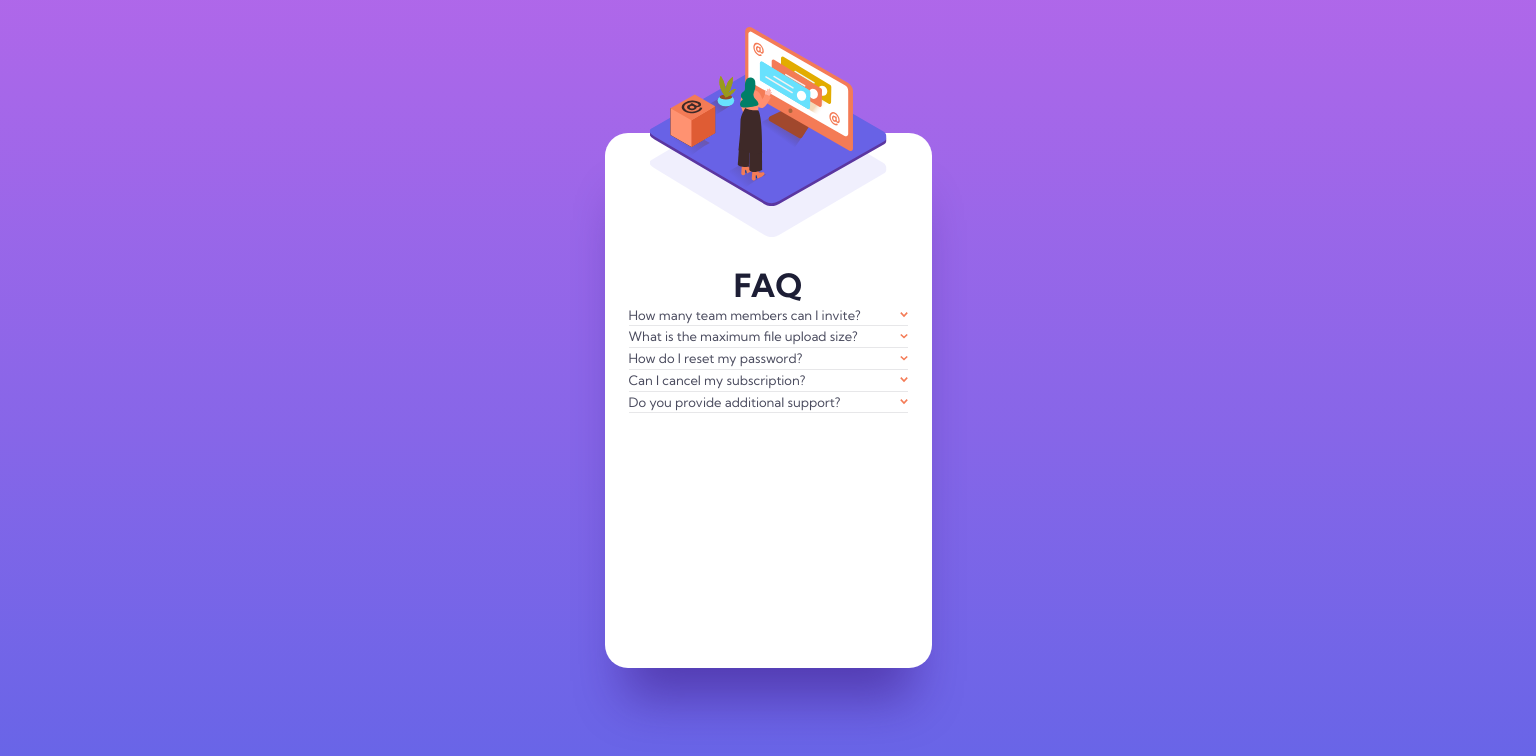
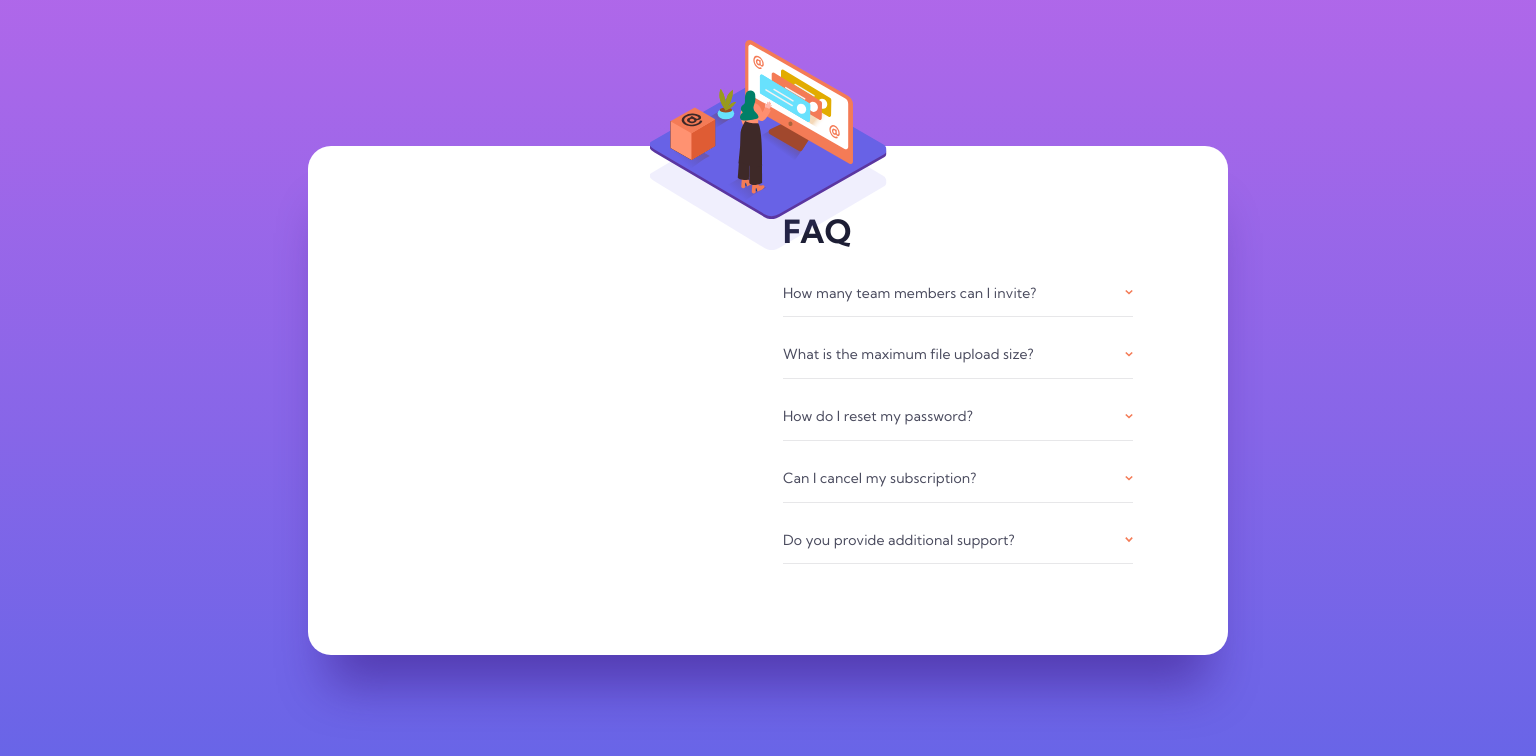
Before and after one commit to newbpydev/09-faq-accordion-card-vue-typescript, a Vue app: page / in a window 1536 px wide. Shown: the top 756 px of the page. Built offline with nearby package versions, Linux system fonts and the light colour scheme.

Commit message:
style: mobile styles finished

```diff
--- a/src/components/FaqAccordionCard.vue
+++ b/src/components/FaqAccordionCard.vue
@@ -69,6 +69,8 @@ const faqs = ref([
     <div class="faq-card__content-container">
       <!-- # faq__heading -->
       <h1 class="faq-card__heading">FAQ</h1>
+
+      <div class="faq-card__qa-container">
         <!-- # faq__questions-container -->
         <details
           class="faq-card__questions-container"
@@ -85,6 +87,7 @@ const faqs = ref([
           </summary>
           <p class="faq-card__answer">{{ faq.answer }}</p>
         </details>
+      </div>
     </div>
   </article>
 </template>
@@ -126,15 +129,19 @@ const faqs = ref([
   text-align: center;
   font-weight: 700;
   color: var(--pri-blue-very-dark-desaturated);
+  margin-bottom: 1.9rem;
 }
 
-/* details {
-  border-bottom: 1px solid var(--dividers-blue-light-grayish);
-  transition: all 2s ease;
-} */
 .faq-card__questions-container {
   border-bottom: 1px solid var(--dividers-blue-light-grayish);
-  transition: all 2s ease;
+  padding: 1.2rem 0;
+}
+
+.faq-card__qa-container {
+  display: flex;
+  flex-direction: column;
+  justify-content: space-between;
+  min-height: 29.5rem;
 }
 .faq-card__question {
   display: flex;
@@ -143,13 +150,22 @@ const faqs = ref([
   font-size: 1.3rem;
   line-height: 1.6;
   color: var(--neut-blue-very-dark-grayish);
+  letter-spacing: 0.01rem;
+  cursor: pointer;
+  transition: margin 0.5s ease;
+}
+
+.faq-card__question:hover {
+  color: var(--pri-red-soft);
 }
 
 details[open] > .faq-card__question {
   font-size: 1.3rem;
   font-weight: 700;
+  margin-bottom: 0.5rem;
   color: var(--pri-blue-very-dark-desaturated);
 }
+
 .faq-card__icon {
   width: 0.8rem;
   transition: all 0.3s;
@@ -158,10 +174,47 @@ details[open] > .faq-card__question {
 details[open] .faq-card__icon {
   transform: rotate(180deg);
 }
+
 .faq-card__answer {
   color: var(--neut-blue-dark-grayish);
+  width: 95%;
+  opacity: 0;
   line-height: 1.8;
-  letter-spacing: 0.02rem;
-  transition: all 3s;
+  letter-spacing: 0.004rem;
+  transition: all 3s ease;
+}
+
+details[open] .faq-card__answer {
+  opacity: 1;
+}
+
+/* 1440 = 90em */
+@media (min-width: 90em) {
+  .faq-card {
+    width: 92rem;
+    height: 50.9rem;
+    padding: 6.5rem 9.5rem 8.3rem 47.5rem;
+  }
+
+  .faq-card__illus-container {
+  }
+
+  .faq-card__heading {
+    text-align: left;
+  }
+
+  .faq-card__questions-container {
+  }
+
+  .faq-card__question {
+    font-size: 1.4rem;
+  }
+
+  details[open] > .faq-card__question {
+    font-size: 1.4rem;
+  }
+
+  .faq-card__answer {
+  }
 }
 </style>
```
Lines whose indentation alone changed are shown as unchanged.
